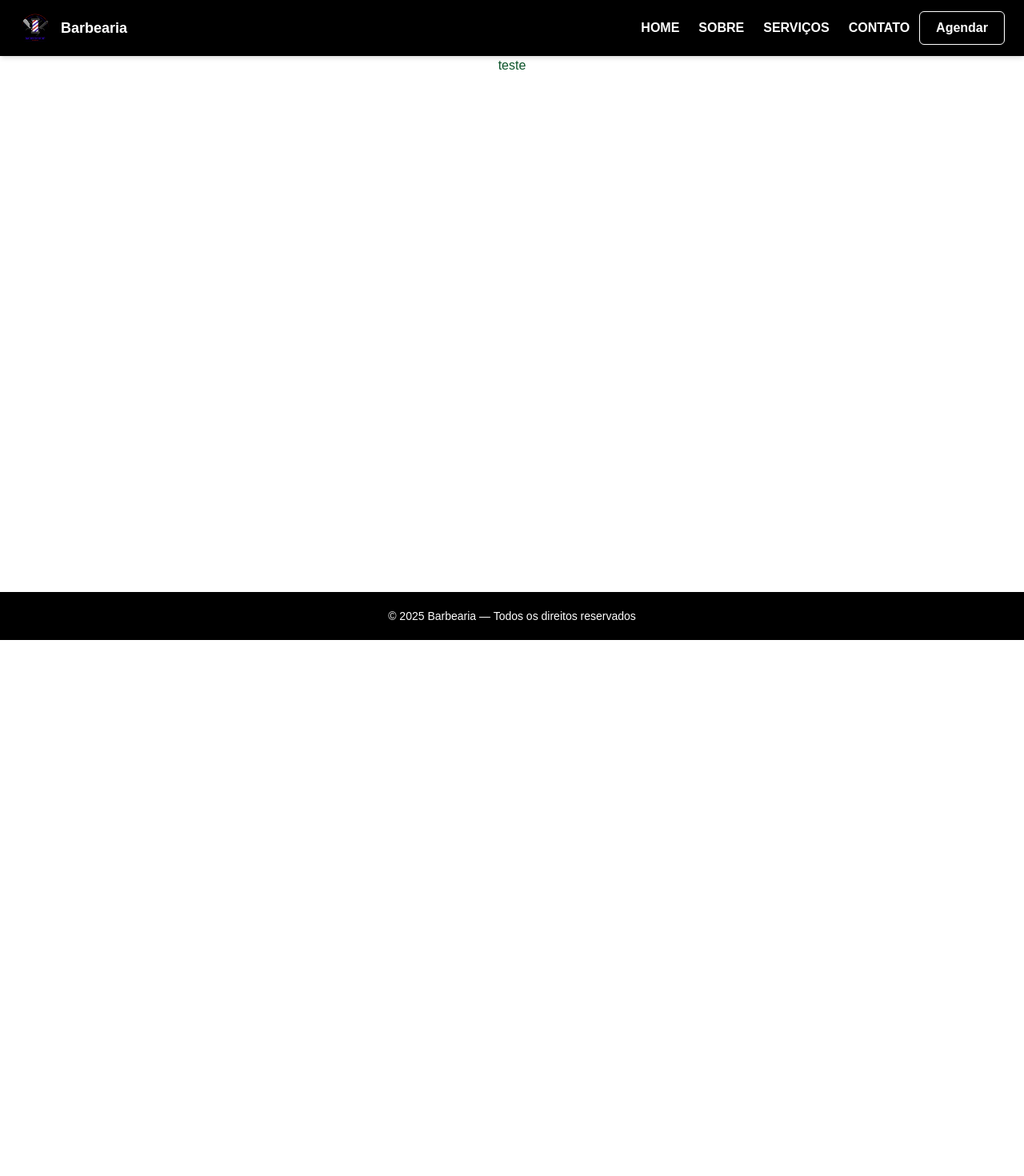
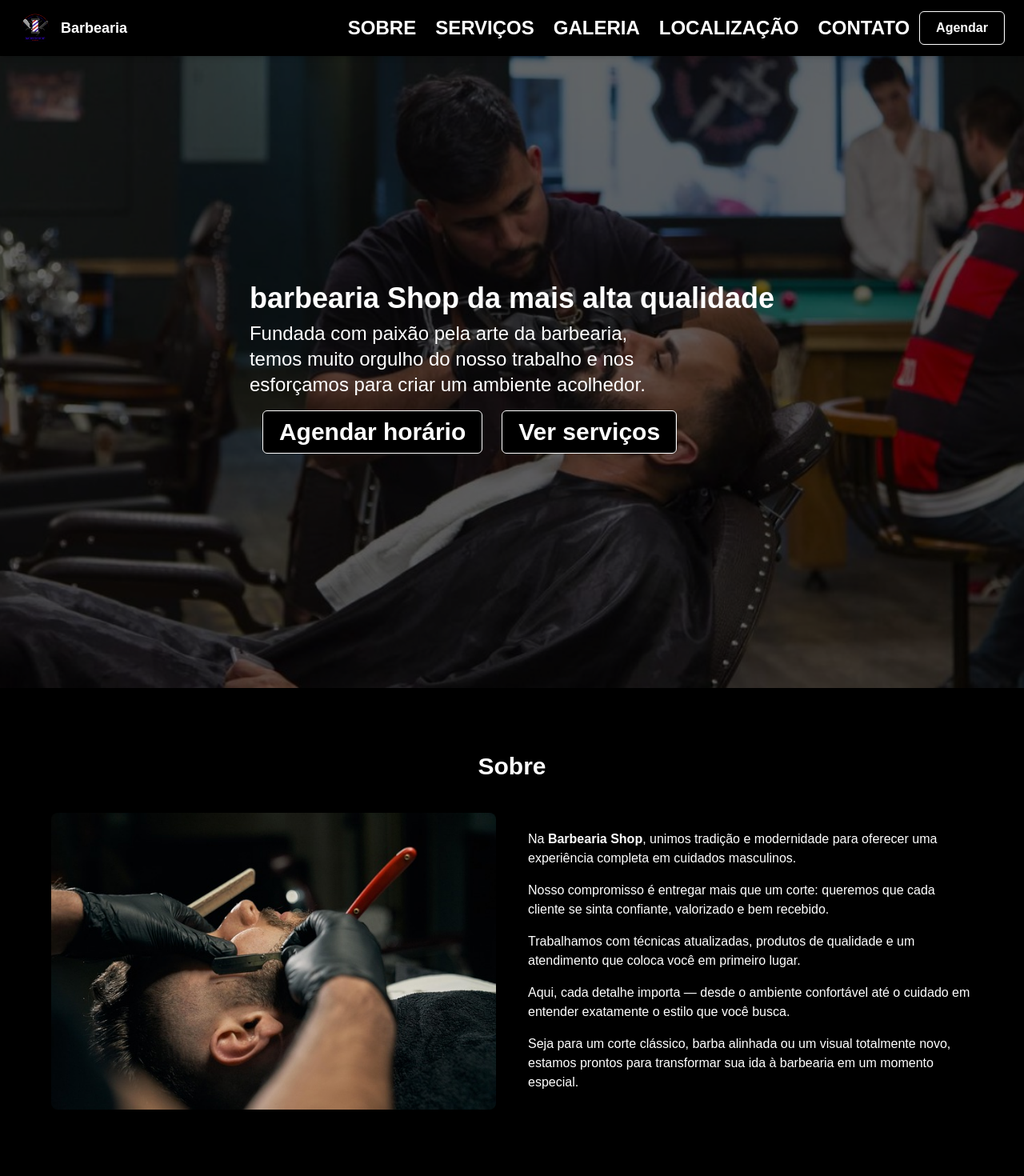
Before and after one commit to josuesoares64/barbearia_web, a Next.js app: page / in a window 1280 px wide. Shown: the top 1470 px of the page at 80% size. Before the commit the page ends 800 px from the top, so only its background shows below. Built offline with nearby package versions, Linux system fonts and the light colour scheme.

Commit message:
Criando as seções hero e sobre

```diff
--- a/src/app/components/Footer.tsx
+++ b/src/app/components/Footer.tsx
@@ -1,6 +1,6 @@
 const Footer = () => {
     return (
-        <footer className="fixed bottom-0 left-0 w-full h-[60px] bg-black text-white flex items-center justify-center z-50 shadow-inner">
+        <footer className="bottom-0 left-0 w-full h-[60px] bg-black text-white flex items-center justify-center shadow-inner">
             <p className="text-sm">© 2025 Barbearia — Todos os direitos reservados</p>
         </footer>
     )
--- a/src/app/components/menu.tsx
+++ b/src/app/components/menu.tsx
@@ -25,19 +25,21 @@ const Menu = () => {
       </button>
 
       {/* MENU DESKTOP (sempre visível em telas médias/grandes) */}
-      <ul className="hidden md:flex gap-6 uppercase text-white font-semibold">
-        <li><Link href="/">Home</Link></li>
+      <ul className="hidden md:flex md:gap-2 lg:gap-6 xl:text-2xl uppercase text-white font-semibold">
         <li><Link href="#">Sobre</Link></li>
         <li><Link href="#">Serviços</Link></li>
+        <li><Link href="#">Galeria</Link></li>
+        <li><Link href="#">Localização</Link></li>
         <li><Link href="#">Contato</Link></li>
       </ul>
 
       {/* MENU MOBILE (abre e fecha com o hambúrguer) */}
       {open && (
         <ul className="absolute top-[70px] right-0 bg-black w-full flex flex-col gap-6 py-6 px-6 uppercase text-white font-semibold md:hidden shadow-lg">
-          <li><Link href="/" onClick={() => setOpen(false)}>Home</Link></li>
           <li><Link href="#" onClick={() => setOpen(false)}>Sobre</Link></li>
           <li><Link href="#" onClick={() => setOpen(false)}>Serviços</Link></li>
+          <li><Link href="#" onClick={() => setOpen(false)}>Galeria</Link></li>
+          <li><Link href="#" onClick={() => setOpen(false)}>Localização</Link></li>
           <li><Link href="#" onClick={() => setOpen(false)}>Contato</Link></li>
         </ul>
       )}
--- a/src/app/components/sections/Hero.tsx
+++ b/src/app/components/sections/Hero.tsx
@@ -0,0 +1,39 @@
+import Link from "next/link";
+
+const Hero = () => {
+  return (
+    <section className="relative bg-[url('/hero-barbearia.jpg')] bg-cover bg-center mt-15 h-screen flex items-center justify-center">
+      {/* Overlay escuro e transparente */}
+      <div className="absolute inset-0 bg-black/60"></div>
+
+      {/* Conteúdo */}
+      <div className="relative px-5 z-10">
+        <h2 className="text-4xl text-white font-bold">
+          barbearia Shop da mais alta qualidade
+        </h2>
+        <p className="text-white text-1xl lg:text-2xl mt-2 max-w-lg">
+          Fundada com paixão pela arte da barbearia, temos muito orgulho do
+          nosso trabalho e nos esforçamos para criar um ambiente acolhedor.
+        </p>
+        <div className="mt-4 flex gap-6 px-4">
+          <button className="relative bg-black px-5 py-2 overflow-hidden font-semibold text-white rounded-md border border-white group">
+            <span className="absolute inset-0 w-full h-full bg-gradient-to-r from-gray-200 to-white translate-x-full group-hover:translate-x-0 transition-transform duration-300"></span>
+
+            <span className="relative text-white group-hover:text-black transition-colors lg:text-3xl duration-300">
+              <Link href="#">Agendar horário</Link>
+            </span>
+          </button>
+          <button className="relative bg-black px-5 py-2 overflow-hidden font-semibold text-white rounded-md border border-white group">
+            <span className="absolute inset-0 w-full h-full bg-gradient-to-r from-gray-200 to-white translate-x-full group-hover:translate-x-0 transition-transform duration-300"></span>
+
+            <span className="relative text-white group-hover:text-black transition-colors lg:text-3xl duration-300">
+              <Link href="#">Ver serviços</Link>
+            </span>
+          </button>
+        </div>
+      </div>
+    </section>
+  );
+};
+
+export default Hero;
--- /dev/null
+++ b/src/app/components/sections/Sobre.tsx
@@ -0,0 +1,50 @@
+import Image from "next/image";
+
+const Sobre = () => {
+  return (
+    <section className="px-6 py-20 bg-black text-white">
+      <h2 className="font-bold text-3xl text-center mb-10">Sobre</h2>
+
+      <div className="md:flex items-center gap-10 max-w-6xl mx-auto">
+
+        {/* Imagem */}
+        <div className="md:w-1/2">
+          <Image
+            src="/ilustrativa-sobre.jpg"
+            alt="Imagem sobre a barbearia"
+            width={800}
+            height={400}
+            className="mx-auto rounded-lg shadow-lg"
+          />
+        </div>
+
+        {/* Texto */}
+        <div className="md:w-1/2 mt-6 md:mt-0 space-y-4 text-left">
+          <p>
+            Na <strong>Barbearia Shop</strong>, unimos tradição e modernidade para oferecer
+            uma experiência completa em cuidados masculinos.
+          </p>
+          <p>
+            Nosso compromisso é entregar mais que um corte: queremos que cada
+            cliente se sinta confiante, valorizado e bem recebido.
+          </p>
+          <p>
+            Trabalhamos com técnicas atualizadas, produtos de qualidade e um
+            atendimento que coloca você em primeiro lugar.
+          </p>
+          <p>
+            Aqui, cada detalhe importa — desde o ambiente confortável até o
+            cuidado em entender exatamente o estilo que você busca.
+          </p>
+          <p>
+            Seja para um corte clássico, barba alinhada ou um visual totalmente
+            novo, estamos prontos para transformar sua ida à barbearia em um
+            momento especial.
+          </p>
+        </div>
+      </div>
+    </section>
+  );
+};
+
+export default Sobre;
--- a/src/app/layout.tsx
+++ b/src/app/layout.tsx
@@ -30,7 +30,7 @@ export default function RootLayout({
         className={`${geistSans.variable} ${geistMono.variable} antialiased`}
       >
         <Header />
-        <main className="pt-[70px] pb-[60px]">{children}</main>
+        <main>{children}</main>
         <Footer />
       </body>
     </html>
--- a/src/app/page.tsx
+++ b/src/app/page.tsx
@@ -1,3 +1,11 @@
+import Hero from "./components/sections/Hero";
+import Sobre from "./components/sections/Sobre";
+
 export default function Home() {
-  return <h1 className="text-green-900 text-center">teste</h1>;
+  return (
+    <main>
+      <Hero />
+      <Sobre />
+    </main>
+  );
 }
```
Also changed, not shown: public/hero-barbearia.jpg (added), public/ilustrativa-sobre.jpg (added).
